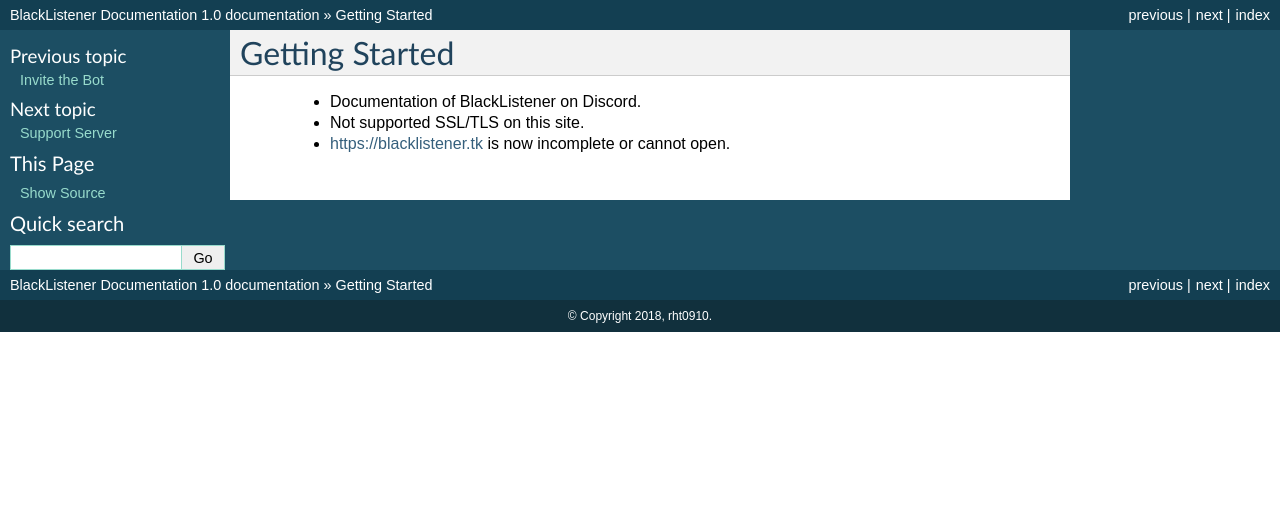
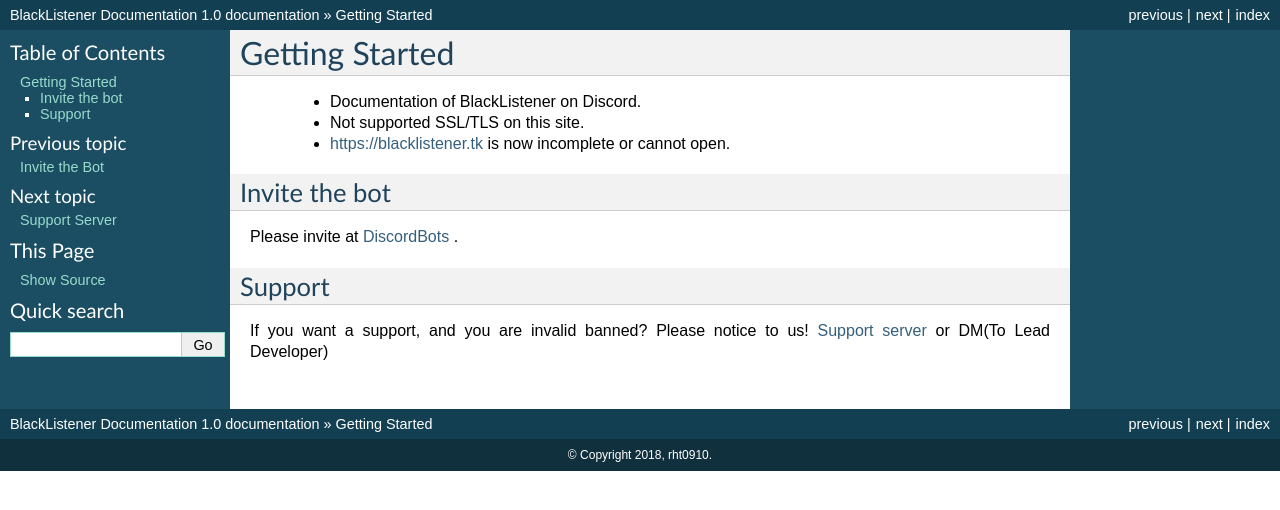
Before and after one commit to acrylic-style/ReadTheDocs, a Sphinx documentation site: the page built from docs/readme.rst, in a window 1280 px wide. Shown: the top 510 px of the page. Built offline with Sphinx 7.4.7, drawn with Linux system fonts in a browser that asks for light colours.

Commit message:
AUTHOR and readme updated.

```diff
--- a/AUTHORS.rst
+++ b/AUTHORS.rst
@@ -1,4 +1,5 @@
 Developers
 -------
 
-* rht0910
+* `rht0910 <https://github.com/rht0910>`_ (Yurasan#9523) [Lead Developer]
+* `yuta <https://github.com/yuta0801>`_ (yuta#0419)
--- a/docs/readme.rst
+++ b/docs/readme.rst
@@ -5,3 +5,14 @@
  * Documentation of BlackListener on Discord.
  * Not supported SSL/TLS on this site.
  * https://blacklistener.tk is now incomplete or cannot open.
+
+Invite the bot
+====
+
+Please invite at `DiscordBots <https://asyn.cf/dbl>`_ .
+
+Support
+====
+If you want a support, and you are invalid banned?
+Please notice to us!
+`Support server <https://asyn.cf/bls>`_ or DM(To Lead Developer)
```
